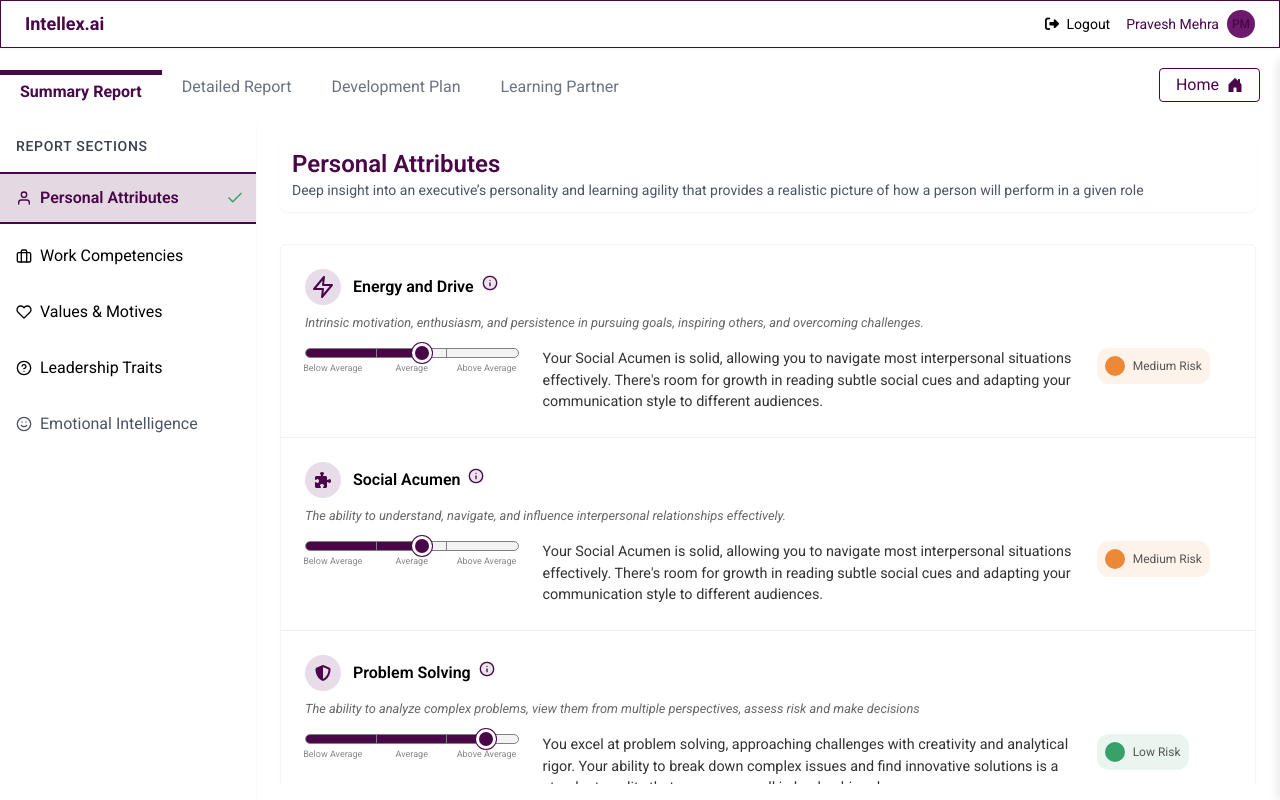
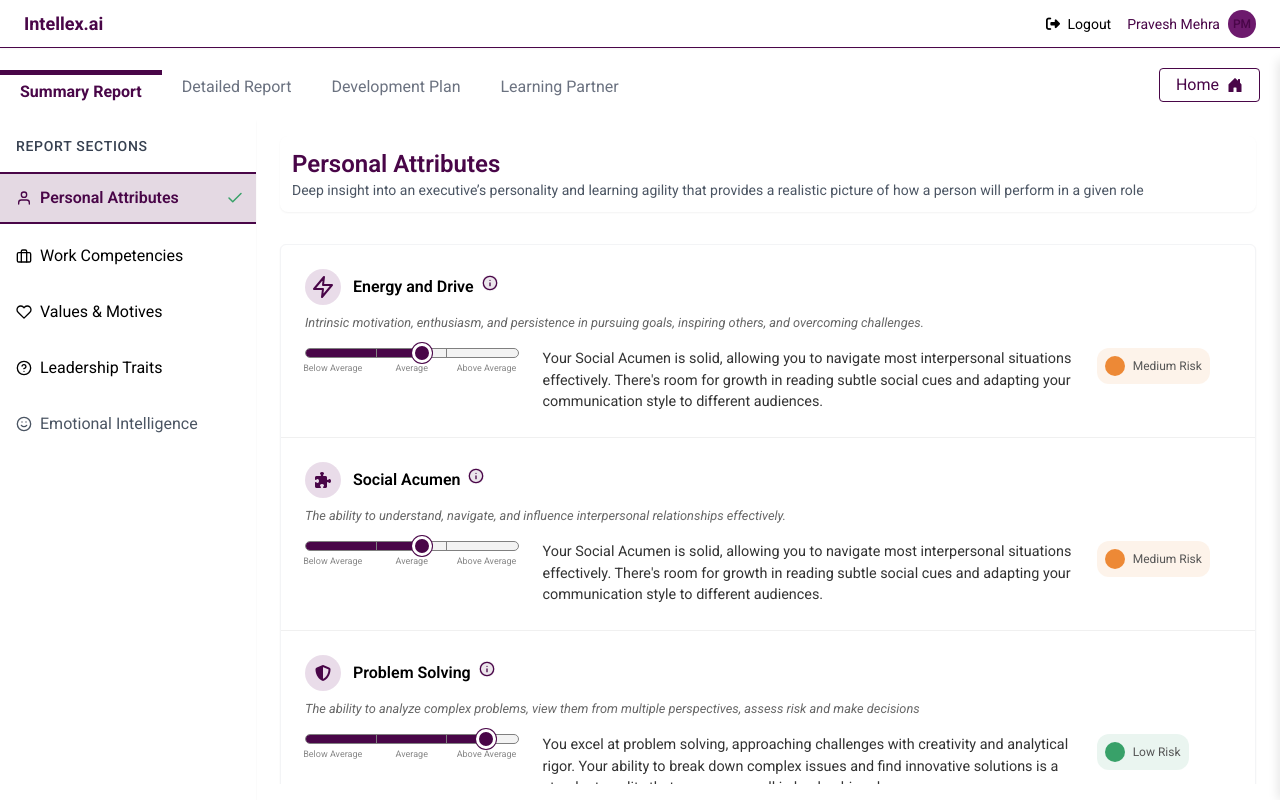
Before and after one commit to Anmolgarg18/intellex, a plain HTML site: page summary.html in a window 1280 px wide. Drawn offline with nearby package versions, Linux system fonts and the light colour scheme; a web font is replaced by a local one.

Commit message:
Anmol- updates

```diff
--- a/summary.html
+++ b/summary.html
@@ -395,7 +395,7 @@
 </head>
 <body class="h-full overflow-auto">
     <!-- Top Ribbon -->
-      <header class="fixed top-0 left-0 right-0 h-[48px] bg-white text-deeppurple px-6 flex justify-between items-center shadow-sm z-20 mb-[15px] border border-bottom border-deeppurple ">
+      <header class="fixed top-0 left-0 right-0 h-[48px] bg-white text-deeppurple px-6 flex justify-between items-center shadow-sm z-20 mb-[15px] border-b border-b-deeppurple ">
 
         <div class="flex items-center">
             <h1 class="text-lg font-bold">Intellex.ai</h1>
```
